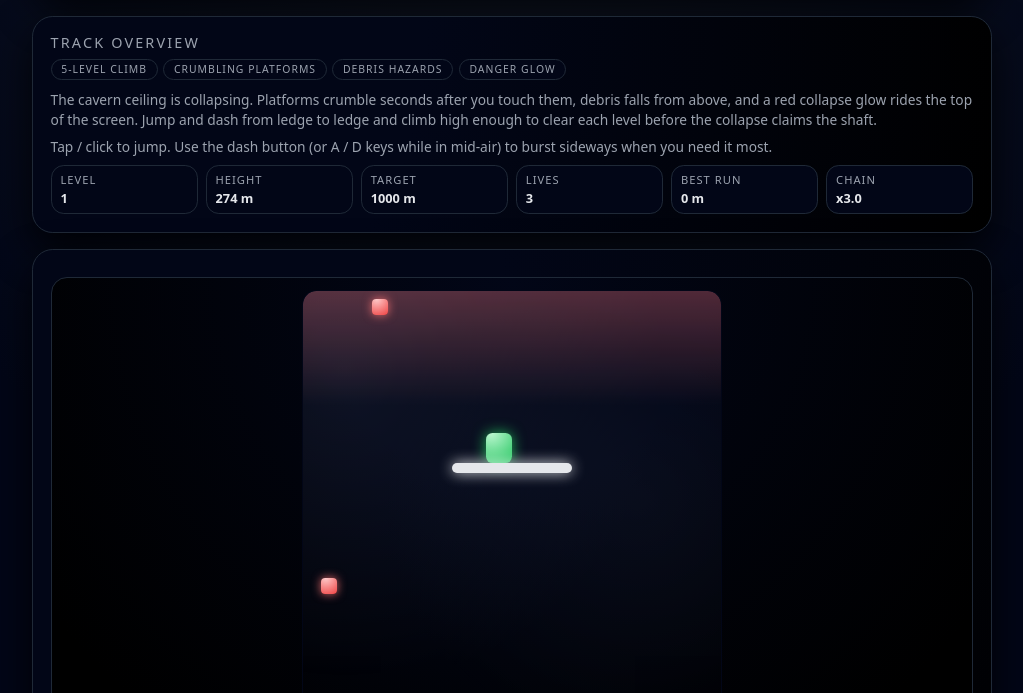
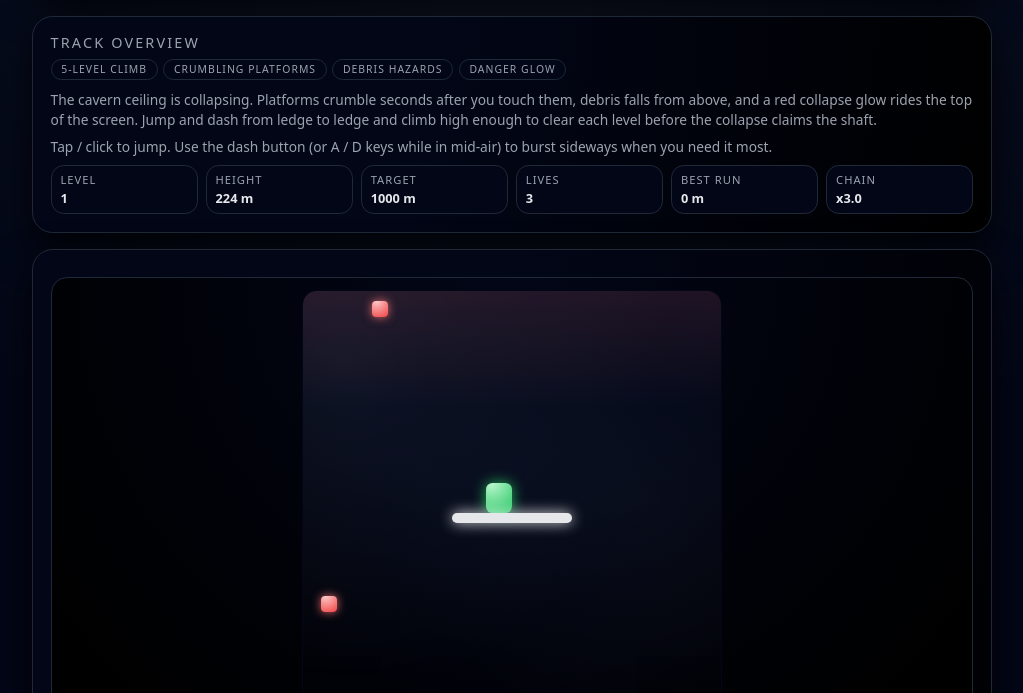
Before and after one commit to VoidWalkerAI/cavecode-arcade-planet, a plain HTML site: page cavern-run/ceiling-breaker/index.html in a window 1280 px wide. Shown: the part 107-800 px from the top of the page, without its empty margins (128-1151 px from the left). Drawn offline with Linux system fonts and the light colour scheme.

Commit message:
Update index.html

```diff
--- a/cavern-run/ceiling-breaker/index.html
+++ b/cavern-run/ceiling-breaker/index.html
@@ -489,15 +489,14 @@
     BLOCK 4 — GAME LOGIC (EDITABLE)
     Ceiling Breaker · Collapsing Escape · 5-Level Track
   -->
-
   <script>
     // ---- LEVEL CONFIG ----
     const LEVELS = [
-      { name: "Warm Cracks", target: 1000, scrollSpeed: 55, platformSpawn: 900, crumbleMin: 1800, crumbleMax: 2400, debrisInterval: 1600 },
-      { name: "Falling Echo", target: 1400, scrollSpeed: 65, platformSpawn: 830, crumbleMin: 1600, crumbleMax: 2200, debrisInterval: 1400 },
-      { name: "Breakneck Lift", target: 1800, scrollSpeed: 75, platformSpawn: 780, crumbleMin: 1400, crumbleMax: 2000, debrisInterval: 1250 },
-      { name: "Cinder Storm", target: 2200, scrollSpeed: 87, platformSpawn: 720, crumbleMin: 1200, crumbleMax: 1800, debrisInterval: 1100 },
-      { name: "Fractured Summit", target: 2600, scrollSpeed: 98, platformSpawn: 660, crumbleMin: 1000, crumbleMax: 1500, debrisInterval: 950 }
+      { name: "Warm Cracks",     target: 1000, scrollSpeed: 45, platformSpawn: 900, crumbleMin: 1800, crumbleMax: 2400, debrisInterval: 1600 },
+      { name: "Falling Echo",    target: 1400, scrollSpeed: 55, platformSpawn: 830, crumbleMin: 1600, crumbleMax: 2200, debrisInterval: 1400 },
+      { name: "Breakneck Lift",  target: 1800, scrollSpeed: 65, platformSpawn: 780, crumbleMin: 1400, crumbleMax: 2000, debrisInterval: 1250 },
+      { name: "Cinder Storm",    target: 2200, scrollSpeed: 78, platformSpawn: 720, crumbleMin: 1200, crumbleMax: 1800, debrisInterval: 1100 },
+      { name: "Fractured Summit",target: 2600, scrollSpeed: 88, platformSpawn: 660, crumbleMin: 1000, crumbleMax: 1500, debrisInterval: 950 }
     ];
 
     // ---- DOM HOOKS ----
@@ -546,7 +545,7 @@
 
     const GRAVITY = -0.00042;
     const JUMP_VELOCITY = 0.23;
-    const DASH_STRENGTH = 0.23;
+    const DASH_STRENGTH = 0.35;  // buffed sideways push
     const MAX_FALL_SPEED = -0.5;
 
     let isOnGround = false;
@@ -655,9 +654,9 @@
       const pfHeight = playfield.clientHeight;
       const pfWidth = playfield.clientWidth;
       createPlatform(pfWidth * 0.5 - 60, pfHeight * 0.12, 120, "safe");
-      createPlatform(pfWidth * 0.2, pfHeight * 0.28, 80, "normal");
-      createPlatform(pfWidth * 0.65, pfHeight * 0.44, 90, "normal");
-      createPlatform(pfWidth * 0.35, pfHeight * 0.6, 90, "boost");
+      createPlatform(pfWidth * 0.2,  pfHeight * 0.28, 80,  "normal");
+      createPlatform(pfWidth * 0.65, pfHeight * 0.44, 90,  "normal");
+      createPlatform(pfWidth * 0.35, pfHeight * 0.6,  90,  "boost");
     }
 
     // ---- OBJECT SPAWN ----
@@ -745,6 +744,7 @@
       // Scroll
       scrollOffset += level.scrollSpeed * dt;
       const pfHeight = playfield.clientHeight;
+      const pfWidth = playfield.clientWidth;
       const scrollPx = level.scrollSpeed * dt;
 
       // Height climbed
@@ -768,10 +768,9 @@
 
       runnerY += runnerVY * deltaMs + scrollPx;
       runnerX += runnerVX * deltaMs;
-      runnerVX *= 0.88;
+      runnerVX *= 0.9; // a little slide but not ice
 
       const margin = 10;
-      const pfWidth = playfield.clientWidth;
       runnerX = Math.max(
         margin + runnerWidth / 2,
         Math.min(pfWidth - margin - runnerWidth / 2, runnerX)
@@ -844,10 +843,7 @@
         handleDeath("You fell behind the collapse. Try again.");
         return;
       }
-      if (runnerY > pfHeight * 0.9) {
-        handleDeath("The collapse zone overtook you. Try again.");
-        return;
-      }
+      // NOTE: no more top-of-screen instant kill. The glow + debris carry the threat.
 
       // Win condition
       if (height >= level.target) {
```
